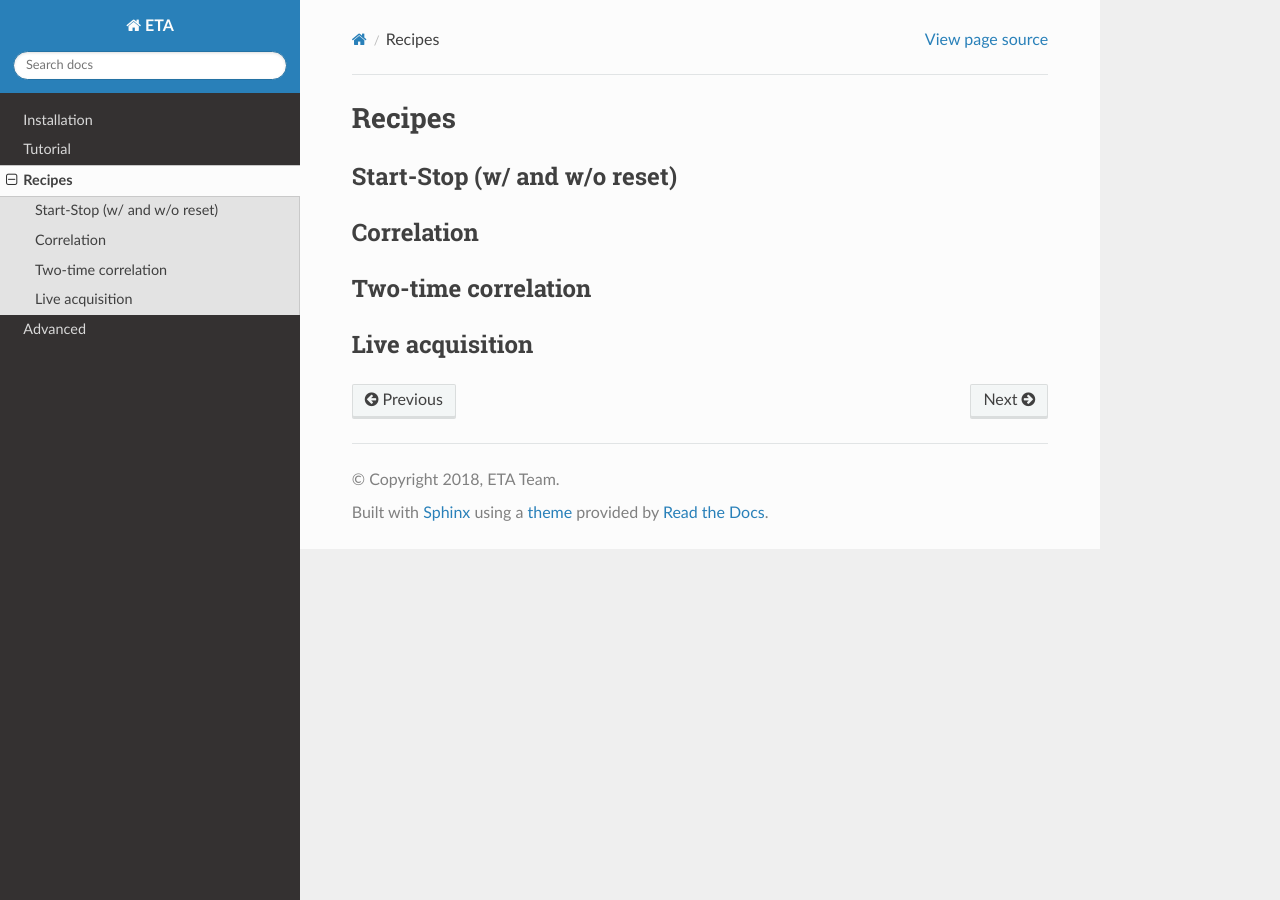
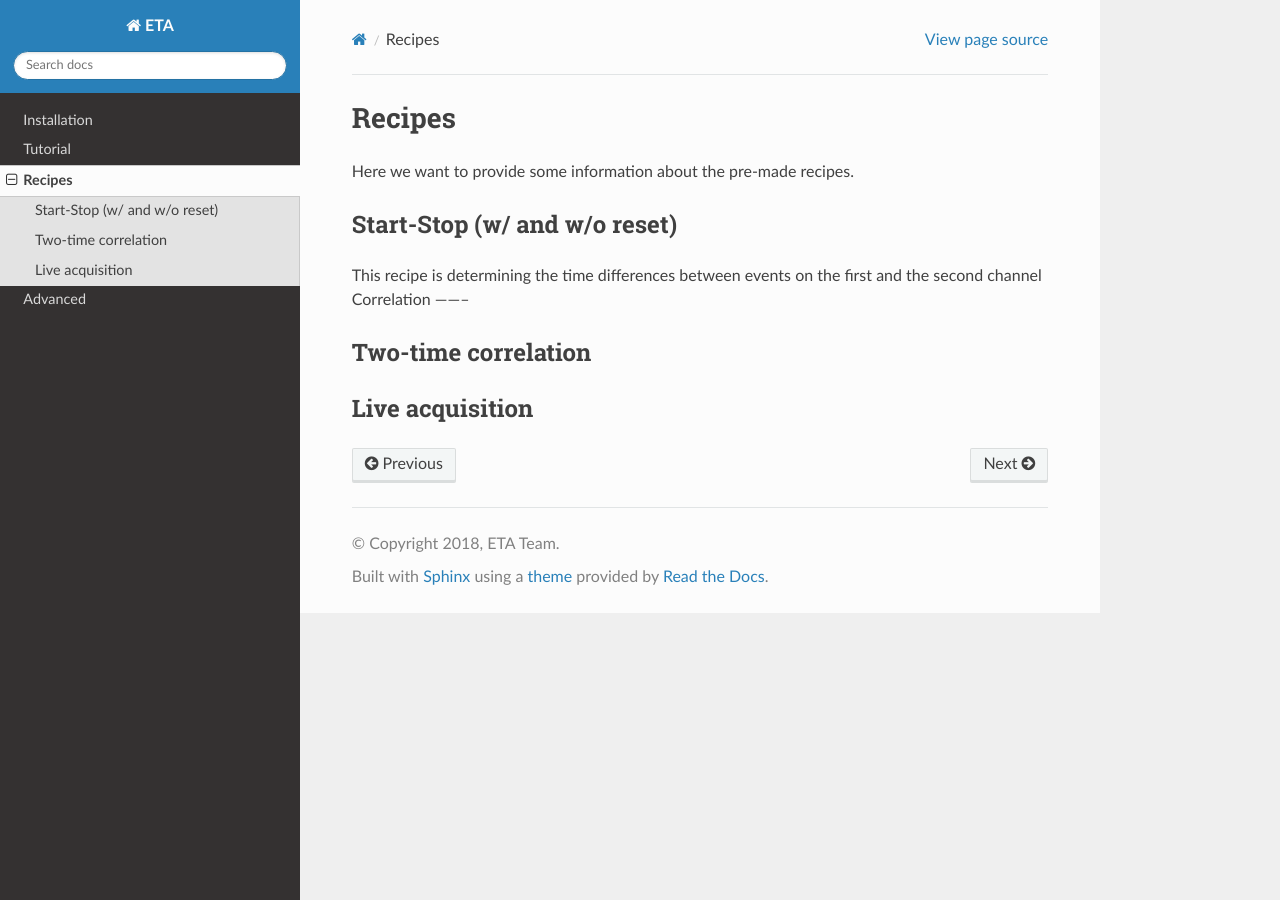
Before and after one commit to timetag/timetag.github.io, a Sphinx documentation site: the page built from docs/recipes.rst, in a window 1280 px wide. Built offline with Sphinx 7.4.7 and the Read the Docs theme 2.0.0, drawn with Linux system fonts in a browser that asks for light colours.

Commit message:
Update recipes.rst
Phone update is terrible

```diff
--- a/docs/recipes.rst
+++ b/docs/recipes.rst
@@ -1,11 +1,11 @@
 ============
 Recipes
 ============
-
+Here we want to provide some information about the pre-made recipes.
 
 Start-Stop (w/ and w/o reset)
 --------
-
+This recipe is determining the time differences between events on the first and the second channel
 Correlation
 --------
 
```
